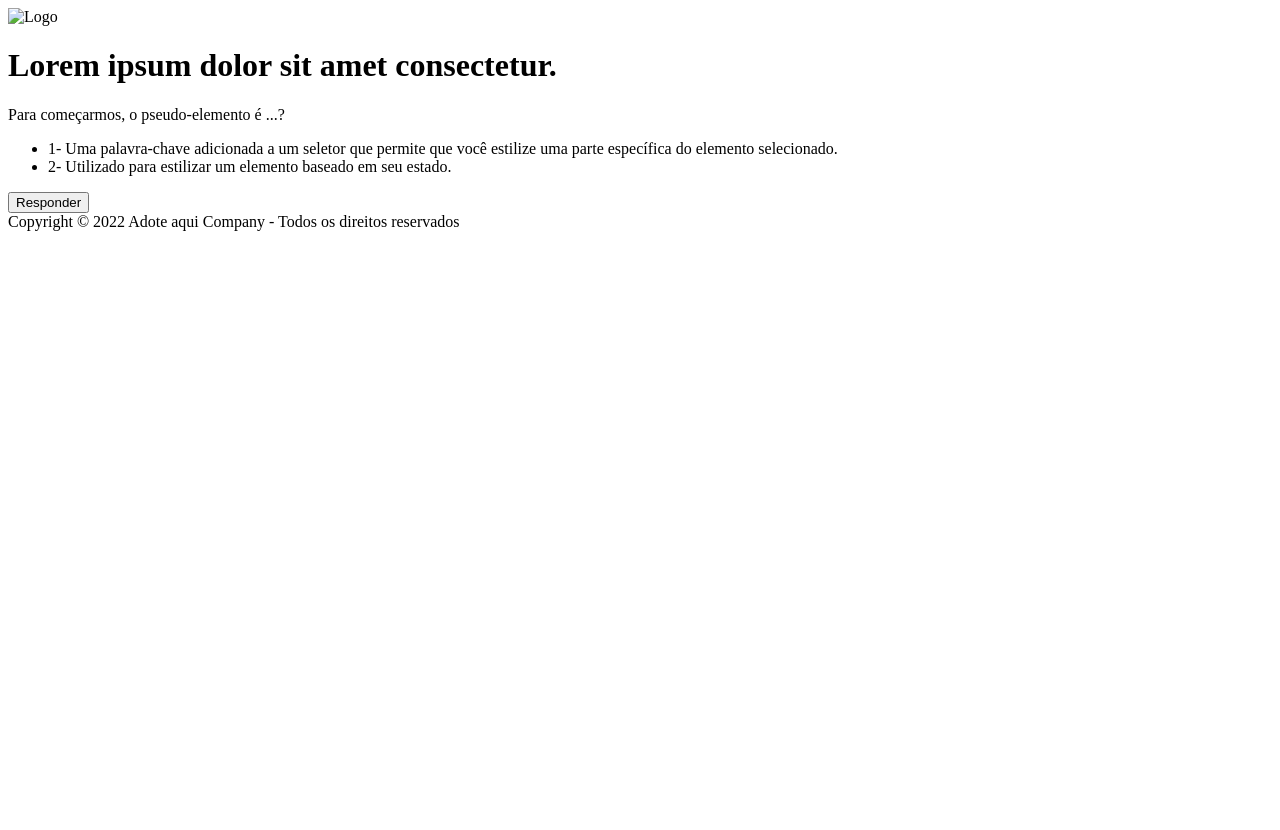
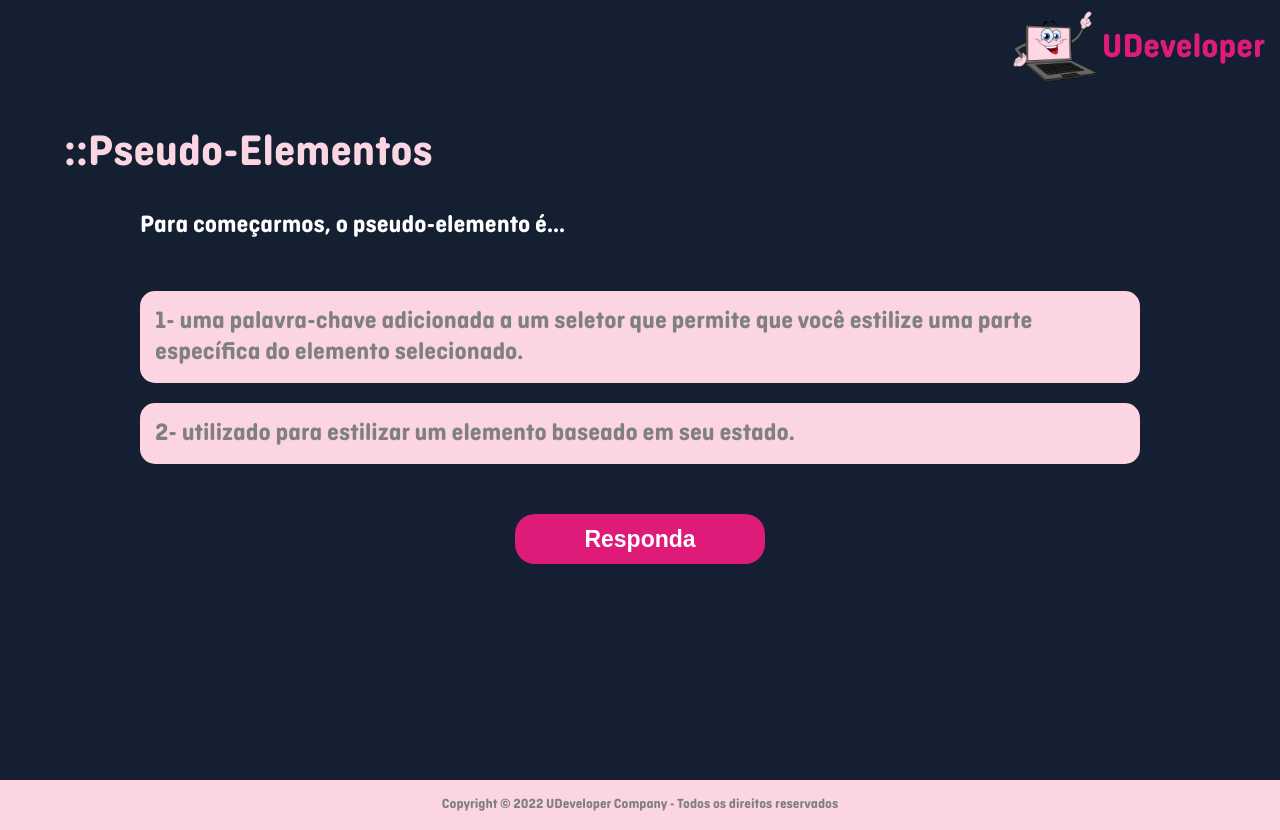
Before and after one commit to gabisegger/Web-Developer-Game, a plain HTML site: page html/pseudo-element-fase1.html in a window 1280 px wide. Before the commit the page ends 800 px from the top, so only its background shows below. Drawn offline with Linux system fonts and the light colour scheme.

Commit message:
feat: style pages game pseudo-element

```diff
--- a/html/pseudo-element-fase1.html
+++ b/html/pseudo-element-fase1.html
@@ -4,31 +4,37 @@
     <meta charset="UTF-8">
     <meta http-equiv="X-UA-Compatible" content="IE=edge">
     <meta name="viewport" content="width=device-width, initial-scale=1.0">
-    <script src="pseudo-element-fase1.js"></script>
-    <title>Web Developer Game</title>
+    <link rel="icon" type="image/x-icon" href="../img/mascote-game.png">
+    <link rel="stylesheet" href="../css/style.css">
+    <link rel="stylesheet" href="../css/stylesheet.css">
+    <script src="../js/pseudo-element-fase1.js"></script>
+    <title>UDeveloper</title>
 </head>
 <body>
     <header>
-        <div>
-            <img src="#" alt="Logo"/>
+        <a href="index.html">
+            <div class="logo-question">
+                <img src="../img/mascote-game.png" alt="Logo"/>
+                <h1>UDeveloper</h1>
+            </div>
+        </a>
+    </header>
+    <main class="page-question">
+        <div class="center">
+            <h2 class="title">::Pseudo-Elementos</h2>
+            <p class="description">
+                Para começarmos, o pseudo-elemento é...
+            </p>
+            <ul>
+                <li>1- uma palavra-chave adicionada a um seletor que permite que você estilize uma parte específica do elemento selecionado.</li>
+                <li>2- utilizado para estilizar um elemento baseado em seu estado.</li>
+            </ul>
+            <button class="button" onclick="replyButton()">Responda</button>
         </div>
-    </header>
-    <main>
-        <div class="title">
-            <h1>Lorem ipsum dolor sit amet consectetur.</h1>
-        </div>
-        <p class="question">
-            Para começarmos, o pseudo-elemento é ...?
-        </p>
-        <ul>
-            <li>1- Uma palavra-chave adicionada a um seletor que permite que você estilize uma parte específica do elemento selecionado.</li>
-            <li>2- Utilizado para estilizar um elemento baseado em seu estado.</li>
-        </ul>
-        <button class="button" onclick="replyButton()">Responder</button>
     </main>
     <footer>
         <div>
-            <span>Copyright © 2022 Adote aqui Company - Todos os direitos reservados</span>
+            <span>Copyright © 2022 UDeveloper Company - Todos os direitos reservados</span>
         </div>
     </footer>
 </body>
```
Also changed, not shown: html/pseudo-element-fase2.html (+17 -11 lines), html/pseudo-element-fase3.html (+17 -11 lines), html/pseudo-element.html (+2 -2 lines).
